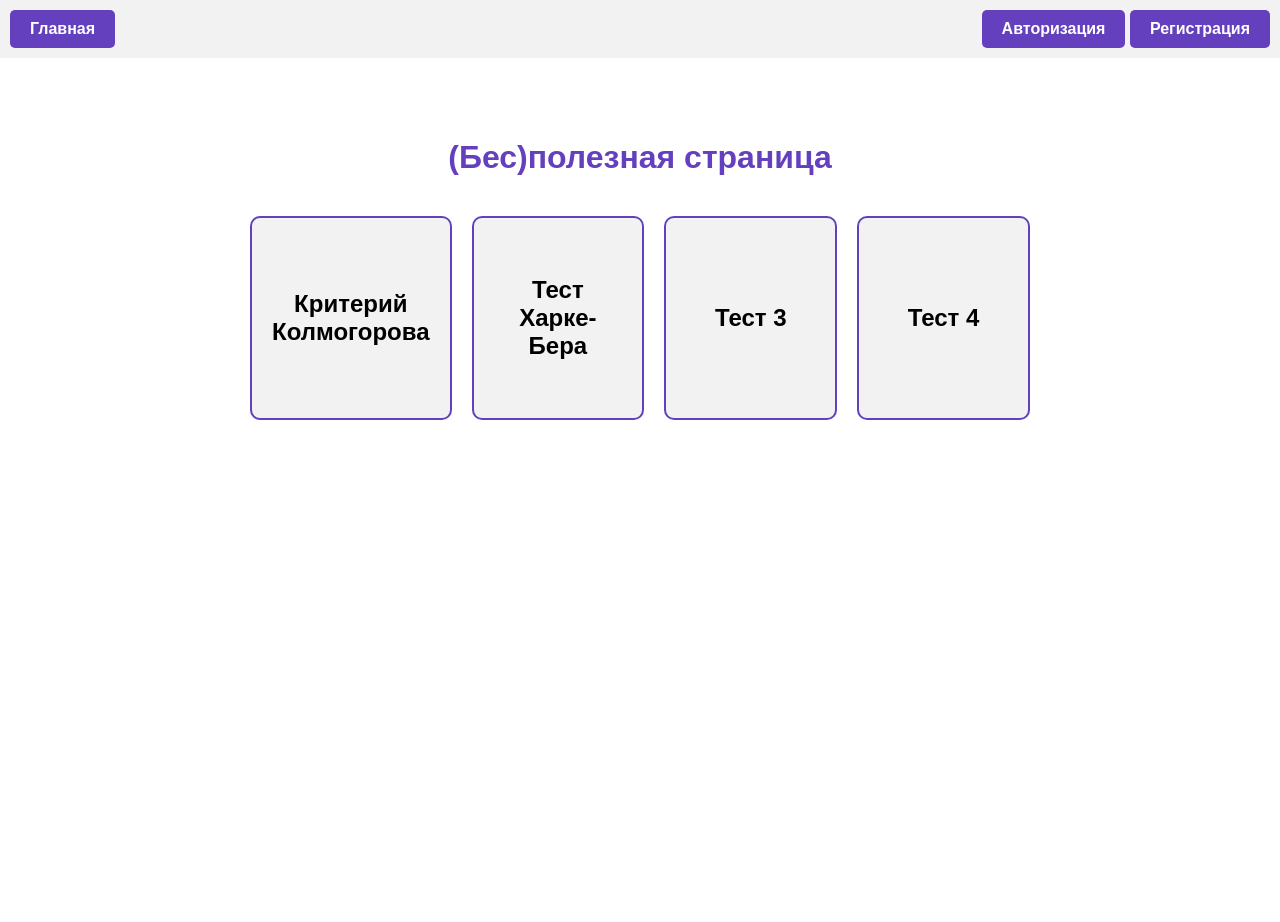
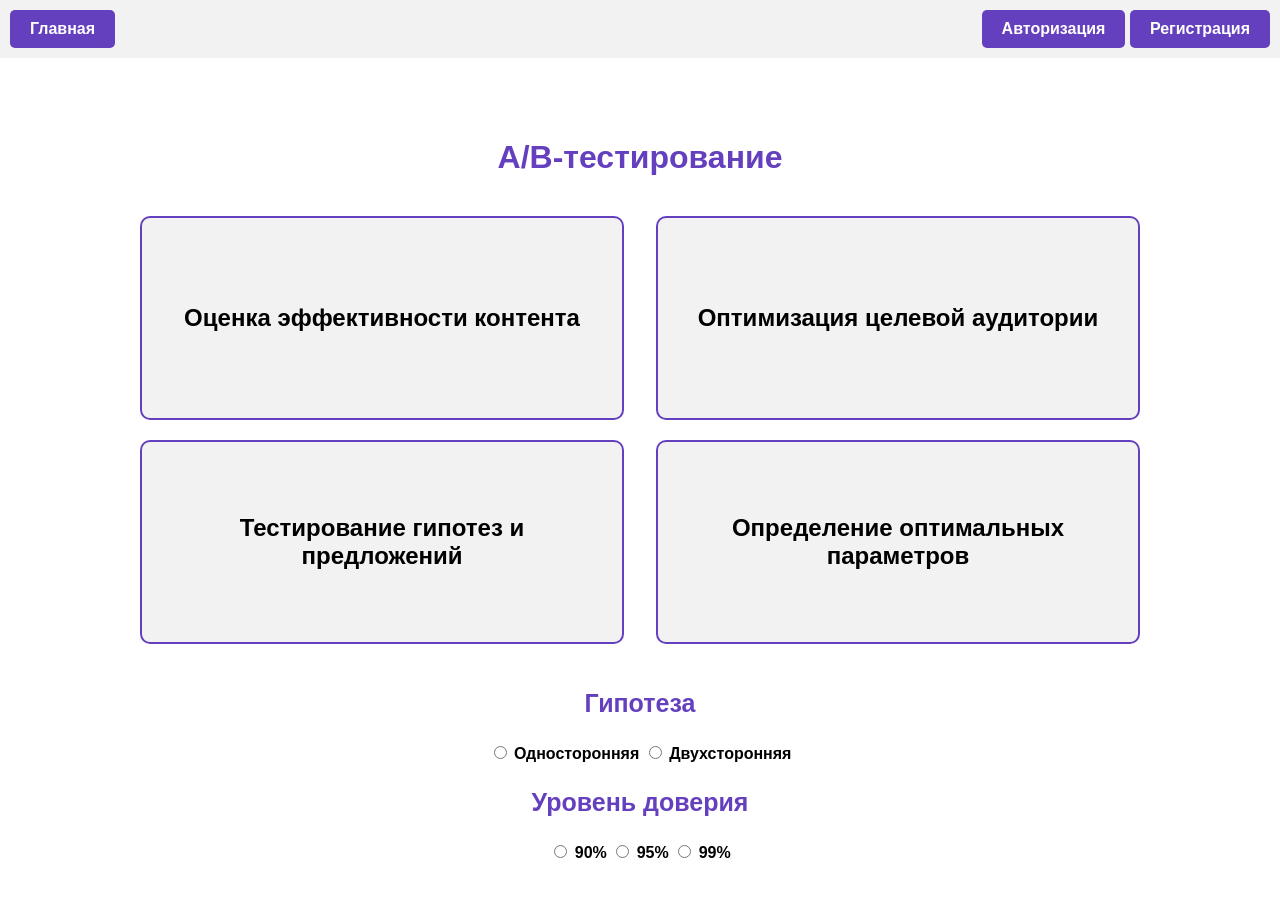
Before and after one commit to WocherZ/marketing-service-uralsib-hack, a Django app: page /ab_tests in a window 1280 px wide. Before the commit the page ends 420 px from the top, so only its background shows below. Run offline with Django 4.2, Linux system fonts and the light colour scheme.

Commit message:
Теперь карточки большие, красивые. Добавил 2 вопроса в конце

```diff
--- a/application/templates/ab_tests.html
+++ b/application/templates/ab_tests.html
@@ -13,7 +13,7 @@
     }
 
     .container {
-      max-width: 800px;
+      max-width: 1000px;
       margin: 0 auto;
       padding: 40px;
     }
@@ -21,6 +21,11 @@
     h1 {
       color: #6440bf;
       margin-bottom: 20px;
+    }
+
+    h3 {
+      color: #6440bf;
+      font-size: 25px;
     }
 
     .button-container {
@@ -48,12 +53,13 @@
 
     .box-container {
       display: flex;
+      flex-wrap: wrap;
       justify-content: space-between;
       margin-top: 40px;
     }
 
     .box {
-      width: 200px;
+      width: calc(50% - 20px);
       height: 200px;
       background-color: #f2f2f2;
       border: 2px solid #6440bf;
@@ -61,7 +67,7 @@
       cursor: pointer;
       transition: transform 0.3s ease;
       perspective: 1000px;
-      margin: 0 10px;
+      margin-bottom: 20px;
     }
 
     .box:hover {
@@ -104,6 +110,20 @@
       text-align: center;
       transform: rotateY(180deg);
     }
+
+    .question {
+      margin-bottom: 20px;
+      font-weight: bold;
+    }
+
+    .radio-container {
+      display: flex;
+      justify-content: center;
+    }
+
+    .radio-button {
+      margin: 0 10px;
+    }
   </style>
 </head>
 <body>
@@ -124,69 +144,96 @@
   </div>
 
   <div class="container">
-    <h1>(Бес)полезная страница</h1>
+    <h1>А/В-тестирование</h1>
 
     <div class="box-container">
       <div class="box">
         <div class="front">
-          <h2>Критерий Колмогорова</h2>
+          <h2>Оценка эффективности контента</h2>
         </div>
         <div class="back">
-          <h2>Описание</h2>
-          <p>Additional text for Test 1</p>
+          <p>А/В тестирование позволяет сравнить несколько вариантов контента (например, рекламных баннеров, текстов или макетов)
+            и определить, какой из них наиболее эффективен. Задача состоит в том, чтобы выяснить, какой контент привлекает больше внимания,
+            генерирует больше кликов или конверсий.</p>
         </div>
       </div>
       <div class="box">
         <div class="front">
-          <h2>Тест Харке-Бера</h2>
+          <h2>Оптимизация целевой аудитории</h2>
         </div>
         <div class="back">
-          <h2>Описание</h2>
-          <p>Additional text for Test 2</p>
+          <p>А/В тестирование может помочь определить, какие сегменты аудитории реагируют лучше на разные варианты контента.
+            Задача состоит в том, чтобы идентифицировать наиболее отзывчивые группы адаптировать рекламу и контент под
+            их потребности и предпочтения.</p>
         </div>
       </div>
       <div class="box">
         <div class="front">
-          <h2>Тест 3</h2>
+          <h2>Тестирование гипотез и предложений</h2>
         </div>
         <div class="back">
-          <h2>Описание</h2>
-          <p>Additional text for Test 3</p>
+          <p>А/В тестирование позволяет проверить различные гипотезы и преложения, чтобы определить, какое из них
+            наиболее привлекательно для аудитории. Задача состоит в том, чтобы определить, какие предложения или изменения в продукте
+            или услуге могут увеличить вероятность отклика клиентов.</p>
         </div>
       </div>
       <div class="box">
         <div class="front">
-          <h2>Тест 4</h2>
+          <h2>Определение оптимальных параметров</h2>
         </div>
         <div class="back">
-          <h2>Описание</h2>
-          <p>Additional text for Test 4</p>
-        </div>
+          <p>А/В тестирование может быть использовано для определения оптимальных параметров, таких как время экспозиции контента
+            или процентное соотношение распределения трафика между вариантами контента. Задача состоит в том, чтобы
+            определить оптимальные условия для достижения максимального эффекта и результатов.</p>
         </div>
       </div>
     </div>
 
-
-
+    <div class="question-container">
+      <div class="question">
+        <h3>Гипотеза</h3>
+        <input type="radio" name="question1" value="low" id="q1-low">
+        <label for="q1-low">Односторонняя</label>
+        <input type="radio" name="question1" value="medium" id="q1-medium">
+        <label for="q1-medium">Двухсторонняя</label>
+      </div>
+      <div class="question">
+        <h3>Уровень доверия</h3>
+        <input type="radio" name="question2" value="low" id="q2-low">
+        <label for="q2-low">90%</label>
+        <input type="radio" name="question2" value="medium" id="q2-medium">
+        <label for="q2-medium">95%</label>
+        <input type="radio" name="question2" value="high" id="q2-high">
+        <label for="q2-high">99%</label>
+      </div>
+    </div>
+  </div>
 
   <script>
     const boxes = document.querySelectorAll('.box');
     let clickedCard = null;
 
     boxes.forEach(box => {
+      let flipTimer;
       const front = box.querySelector('.front');
       const back = box.querySelector('.back');
 
       box.addEventListener('mouseenter', () => {
+        clearTimeout(flipTimer);
+        flipTimer = setTimeout(() => {
           box.classList.add('flip');
           front.style.display = 'none';
           back.style.display = 'block';
+        }, 200);
       });
 
       box.addEventListener('mouseleave', () => {
+        clearTimeout(flipTimer);
+        flipTimer = setTimeout(() => {
           box.classList.remove('flip');
           front.style.display = 'flex';
           back.style.display = 'none';
+        }, 200); // Adjust the delay as needed (in milliseconds)
       });
 
       box.addEventListener('click', () => {
@@ -203,7 +250,5 @@
       });
     });
   </script>
-
-
 </body>
 </html>
```
Lines whose indentation alone changed are shown as unchanged.
